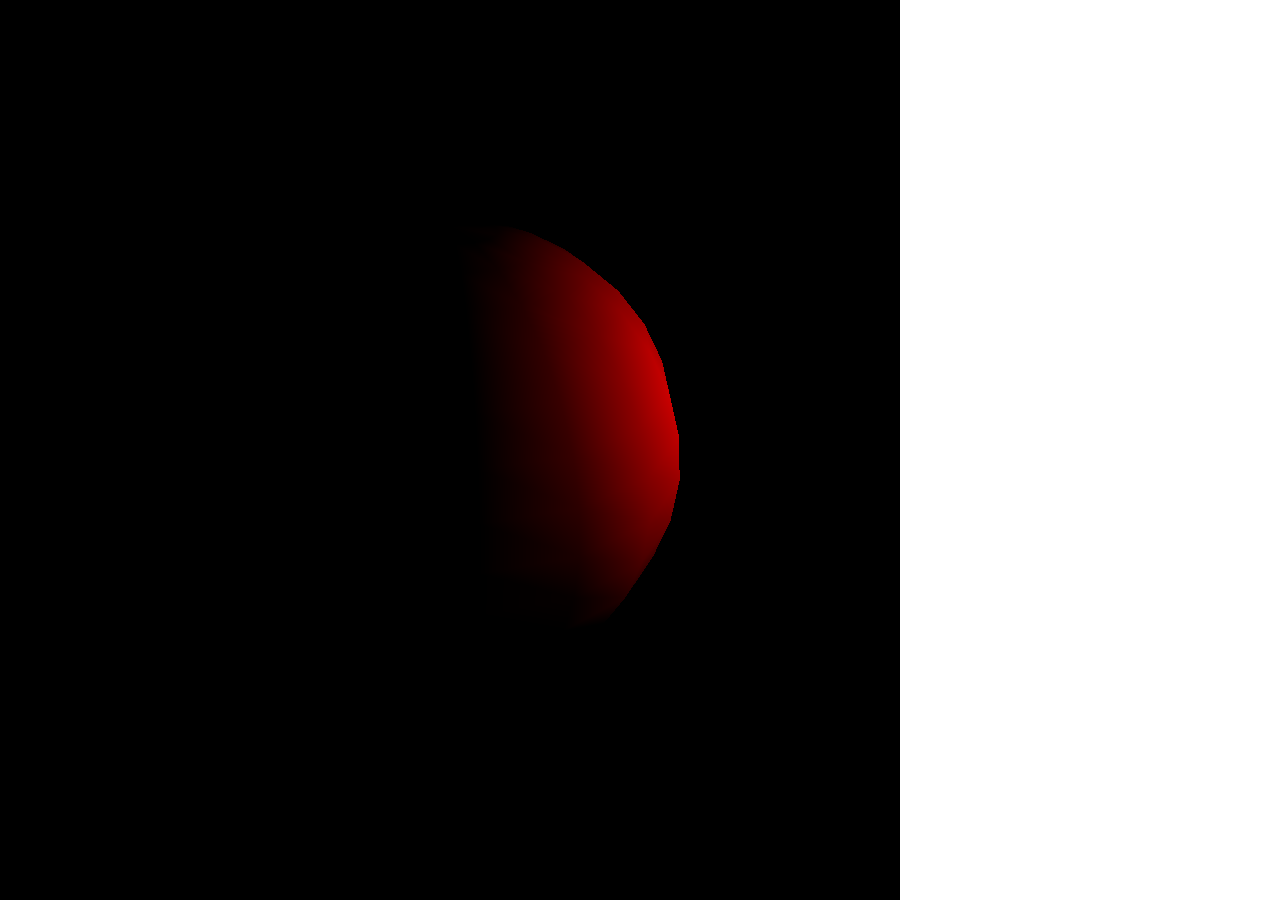
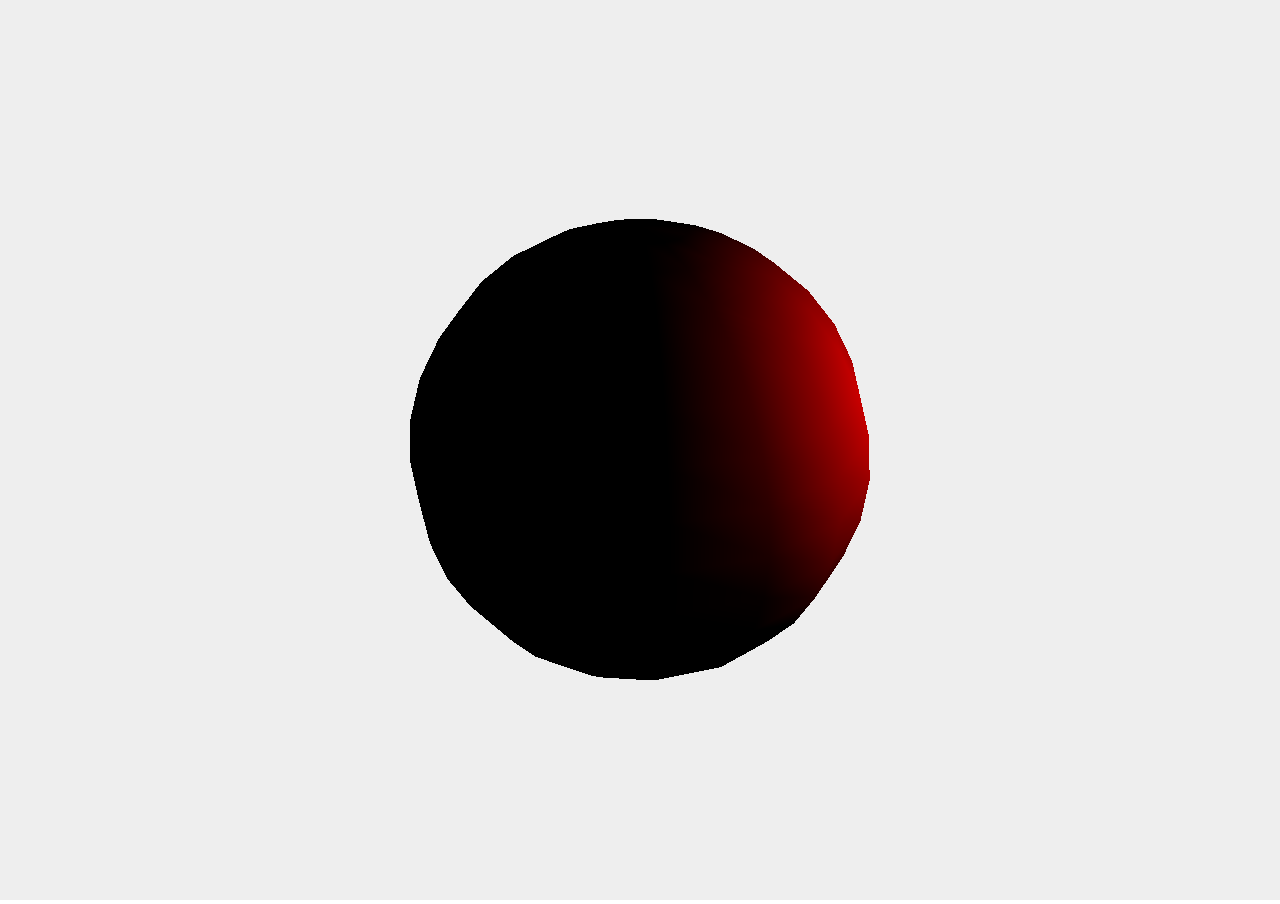
Before and after one commit to Green-Snake-Platinum-Kangaroo/Green-Snake-Platinum-Kangaroo, a plain HTML site: page index.html in a window 1280 px wide. Drawn offline with Linux system fonts and the light colour scheme.

Commit message:
set the width to browswer and change the background color

```diff
--- a/index.html
+++ b/index.html
@@ -15,7 +15,7 @@
   <script type="text/javascript">
 
   // set the scene size
-  var WIDTH = 900,
+  var WIDTH = document.body.clientWidth,
       HEIGHT = 900;
 
   // set some camera attributes
@@ -40,6 +40,10 @@
 
   // start the renderer
   renderer.setSize(WIDTH, HEIGHT);
+
+  // and make it pretty
+  renderer.setClearColorHex(0xEEEEEE, 1.0);
+  renderer.clear();
 
   // attach the render-supplied DOM element
   $container.append(renderer.domElement);
--- a/stylesheets/style.css
+++ b/stylesheets/style.css
@@ -6,8 +6,3 @@ canvas {
   width: 100%;
   height: 100%
 }
-
-#container {
-  width: 900px;
-  height: 900px;
-}
```
